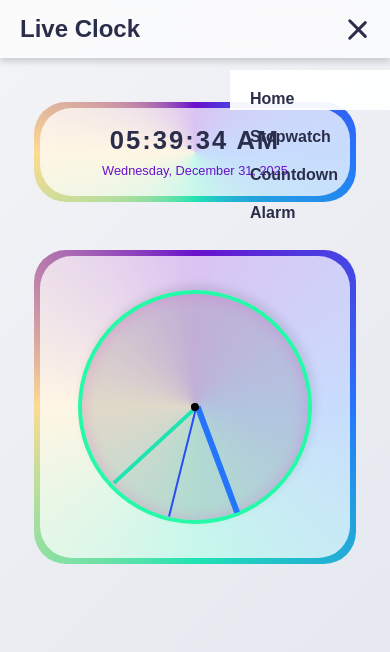
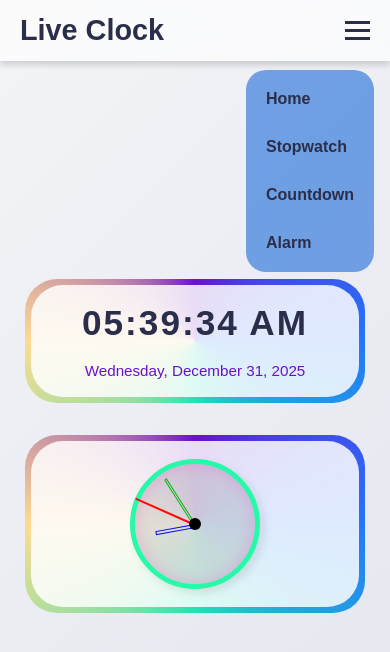
Before and after one commit to fsheray7/Live-clock, a plain HTML site: page index.html in a window 390 px wide. Both pictures are taken after a click on the element 357 px from the left and 29 px from the top of the page. Drawn offline with Linux system fonts and the light colour scheme.

Commit message:
fixed some styling and sizing

```diff
--- a/css/alarm.css
+++ b/css/alarm.css
@@ -1,53 +1,63 @@
-/* =========================
+/* =========================================================
+   VARIABLES
+========================================================= */
+:root {
+  --bg-main: linear-gradient(135deg, #f3f4f7, #e3e6ee);
+  --text-dark: #2b2e4a;
+  --accent: #f92672;
+}
+
+/* =========================================================
    RESET
-========================= */
+========================================================= */
 * {
   margin: 0;
   padding: 0;
   box-sizing: border-box;
 }
 
-/* =========================
+/* =========================================================
    BODY
-========================= */
+========================================================= */
 body {
   min-height: 100vh;
   font-family: "Poppins", sans-serif;
-  background: linear-gradient(135deg, #f3f4f7, #e3e6ee);
+  background: var(--bg-main);
+  color: var(--text-dark);
+
   display: flex;
-  flex-direction: column;
+  justify-content: center;
   align-items: center;
-  justify-content: flex-start;
-  padding-top: 80px;
+
+  padding: 100px 16px 32px;
 }
 
-/* =========================
+/* =========================================================
    NAVBAR
-========================= */
+========================================================= */
 nav {
   position: fixed;
   top: 0;
-  left: 0;
   width: 100%;
-  background: rgba(255, 255, 255, 0.65);
-  backdrop-filter: blur(20px);
-  box-shadow: 0 4px 6px rgba(0,0,0,0.15);
+  background: rgba(255, 255, 255, 0.7);
+  backdrop-filter: blur(30px);
+  box-shadow: 0 4px 6px rgba(0, 0, 0, 0.15);
   z-index: 999;
 }
 
 .nav-container {
   max-width: 1200px;
-  margin: 0 auto;
+  margin: auto;
+  padding: 14px 20px;
+
   display: flex;
   justify-content: space-between;
   align-items: center;
-  padding: 15px 20px;
 }
 
 .logo {
   font-size: 1.8rem;
   font-weight: 700;
-  color: #2b2e4a;
 }
 
 .nav-links {
@@ -56,33 +66,31 @@ nav {
   list-style: none;
 }
 
-.nav-links li a {
+.nav-links a {
   text-decoration: none;
   font-weight: 600;
-  font-size: 1.1rem;
-  color: #2b2e4a;
+  color: var(--text-dark);
   position: relative;
-  transition: 0.3s;
 }
 
-.nav-links li a::after {
+.nav-links a::after {
   content: "";
   position: absolute;
   left: 0;
   bottom: -4px;
   width: 0;
   height: 2px;
-  background: #f92672;
+  background: var(--accent);
   transition: 0.3s;
 }
 
-.nav-links li a:hover::after {
+.nav-links a:hover::after {
   width: 100%;
 }
 
-/* =========================
-   HAMBURGER MENU
-========================= */
+/* =========================================================
+   HAMBURGER
+========================================================= */
 .hamburger {
   display: none;
   flex-direction: column;
@@ -93,38 +101,22 @@ nav {
 .hamburger span {
   width: 25px;
   height: 3px;
-  background: #2b2e4a;
-  border-radius: 2px;
-  transition: all 0.3s;
+  background: var(--text-dark);
 }
 
-.hamburger.active span:nth-child(1) {
-  transform: rotate(45deg) translate(5px, 5px);
-}
-
-.hamburger.active span:nth-child(2) {
-  opacity: 0;
-}
-
-.hamburger.active span:nth-child(3) {
-  transform: rotate(-45deg) translate(5px, -5px);
-}
-
-
-/* =========================
-   CARD
-========================= */
+/* =========================================================
+   ALARM CARD
+========================================================= */
 .card {
   position: relative;
-  padding: 40px 50px;
+  width: clamp(280px, 36vw, 480px);
+  padding: clamp(28px, 4vw, 48px);
+
   border-radius: 28px;
-  background: rgba(255,255,255,0.65);
+  background: rgba(255, 255, 255, 0.75);
   backdrop-filter: blur(20px);
   text-align: center;
   overflow: hidden;
-  margin: 20px;
-  width: 480px;
-  z-index: 1;
 }
 
 .card::before {
@@ -132,7 +124,13 @@ nav {
   position: absolute;
   inset: -6px;
   border-radius: 34px;
-  background: conic-gradient(#6a11cb, #2575fc, #20e3b2, #fddb92, #6a11cb);
+  background: conic-gradient(
+    #6a11cb,
+    #2575fc,
+    #20e3b2,
+    #fddb92,
+    #6a11cb
+  );
   animation: spin 20s linear infinite;
   z-index: -1;
 }
@@ -142,8 +140,7 @@ nav {
   position: absolute;
   inset: 6px;
   border-radius: 22px;
-  background: rgba(255,255,255,0.75);
-  z-index: 0;
+  background: rgba(255, 255, 255, 0.85);
 }
 
 .card > * {
@@ -151,132 +148,55 @@ nav {
   z-index: 1;
 }
 
-/* =========================
-   FORM ELEMENTS
-========================= */
+/* =========================================================
+   FORM
+========================================================= */
 label {
   display: block;
   text-align: left;
-  margin-bottom: 5px;
+  margin-bottom: 6px;
   font-weight: 500;
-  color: #2b2e4a;
 }
 
-input[type="time"], input[type="date"] {
+input[type="time"],
+input[type="date"] {
   width: 100%;
-  padding: 10px 15px;
-  border-radius: 10px;
+  padding: 12px 14px;
+  border-radius: 12px;
   border: none;
-  box-shadow: inset 4px 4px 10px rgba(0,0,0,0.08), inset -4px -4px 10px #ffffff;
-  margin-bottom: 15px;
+  margin-bottom: 14px;
   font-size: 1rem;
 }
 
 button {
-  background: #f3f4f7;
-  color: #2b2e4a;
+  width: 100%;
+  padding: 14px;
+  border-radius: 18px;
   border: none;
-  border-radius: 18px;
-  padding: 14px 30px;
   font-size: 1rem;
-  font-weight: 500;
   cursor: pointer;
-  box-shadow: 6px 6px 12px rgba(0,0,0,0.1), -6px -6px 12px #ffffff;
-  transition: transform 0.2s ease, box-shadow 0.2s ease;
-  margin-top: 10px;
 }
 
-button:hover {
-  transform: translateY(-2px);
-  box-shadow: 10px 10px 20px rgba(0,0,0,0.15), -10px -10px 20px #ffffff;
-}
-
-button:active {
-  transform: translateY(0);
-  box-shadow: inset 4px 4px 10px rgba(0,0,0,0.1), inset -4px -4px 10px #ffffff;
-}
-
-/* =========================
-   ALARM LIST
-========================= */
-#alarm-list {
-  margin-top: 20px;
-  text-align: left;
-}
-
-.alarm-item {
-  display: flex;
-  justify-content: space-between;
-  align-items: center;
-  width: 100%;
-  padding: 8px 12px;
-  background: rgba(243,244,247,0.5);
-  border-radius: 12px;
-  margin-bottom: 10px;
-  font-weight: 500;
-  color: #2b2e4a;
-}
-
-
-/* =========================
+/* =========================================================
    RESPONSIVE
-========================= */
+========================================================= */
 @media (max-width: 768px) {
-  .card {
-    width: 280px;
-    padding: 30px 30px;
+  .hamburger {
+    display: flex;
   }
 
-  input[type="time"], input[type="date"] {
-    font-size: 0.9rem;
-  }
-
-  nav {
-    gap: 20px;
-  }
-}
-
-
-/* =========================
-   RESPONSIVE
-========================= */
-@media (max-width: 768px) {
-  nav{
-    background: rgba(255, 255, 255, 0.65);
-  }
   .nav-links {
     position: fixed;
     top: 70px;
     right: -100%;
-    height: calc(100% - 70px);
-    width: 200px;
-    background: rgba(255,255,255,0.95);
     flex-direction: column;
-    gap: 20px;
+    background: rgba(105, 154, 226, 0.95);
     padding: 20px;
+    border-radius: 20px;
     transition: 0.3s;
   }
 
   .nav-links.open {
-    right: 0;
-  }
-
-  .hamburger {
-    display: flex;
+    right: 16px;
   }
 }
-
-@media (max-width: 480px) {
-  nav{
-    background: rgba(255, 255, 255, 0.65);
-  }
-  .nav-links {
-    width: 160px;
-  }
-  .nav-links li a {
-    font-size: 1rem;
-  }
-  .logo {
-    font-size: 1.5rem;
-  }
-}
--- a/css/countdown.css
+++ b/css/countdown.css
@@ -27,9 +27,11 @@ body {
   background: var(--bg-main);
   display: flex;
   justify-content: center;
-  padding-top: 80px;
+  align-items: center;
+  padding: 100px 16px 24px; /* top space for navbar, small bottom padding */
   color: var(--text-dark);
 }
+
 
 /* =========================================================
    NAVBAR
@@ -127,13 +129,20 @@ nav {
 ========================================================= */
 .clock-card {
   position: relative;
-  width: 480px;
+  width: 580px;
+
   padding: 48px 56px;
   border-radius: var(--radius-lg);
   background: var(--glass-bg);
   backdrop-filter: blur(20px);
   text-align: center;
   overflow: hidden;
+  display: flex;
+  flex-direction: column;
+  align-items: center;
+  justify-content: center;
+  gap: 18px;
+
 }
 
 .clock-card::before {
@@ -182,7 +191,7 @@ nav {
 .inputs {
   display: flex;
   justify-content: center;
-  gap: 12px;
+  gap: 8px;
   margin-bottom: 24px;
 }
 
@@ -202,9 +211,11 @@ input[type="number"] {
    BUTTONS
 ========================================================= */
 #buttons {
+  margin-top: 20px;
   display: flex;
   justify-content: center;
-  gap: 20px;
+  gap: 10px;
+  flex-direction: column;
 }
 
 button {
@@ -238,9 +249,7 @@ button:disabled {
   cursor: not-allowed;
 }
 
-/* =========================================================
-   ANIMATION
-========================================================= */
+
 
 
 /* =========================================================
@@ -248,7 +257,7 @@ button:disabled {
 ========================================================= */
 @media (max-width: 1200px) {
   .clock-card {
-    width: min(85vw, 420px);
+    width: min(85vw, 520px);
     padding: 44px 50px;
   }
   #timer {
@@ -276,8 +285,10 @@ button:disabled {
     top: 70px;
     right: -100%;
     width: 220px;
-    height: calc(100% - 70px);
-    background: var(--glass-strong);
+     height:fit-content;
+    background: rgba(105, 154, 226, 0.98);
+    border-radius: 20px;
+    backdrop-filter: blur(20px);
     flex-direction: column;
     padding: 24px;
     gap: 20px;
@@ -300,7 +311,7 @@ button:disabled {
 
 @media (max-width: 600px) {
   .clock-card {
-    width: min(90vw, 260px);
+    width: min(70vw, 660px);
     padding: 28px;
   }
 
@@ -331,7 +342,7 @@ button:disabled {
 
 @media (max-width: 480px) {
   .clock-card {
-    width: min(95vw, 240px);
+    width: min(95vw, 340px);
     padding: 26px;
   }
 
@@ -347,12 +358,16 @@ button:disabled {
 
 @media (max-width: 360px) {
   .clock-card {
+    display: flex;
+    justify-content: center;
+    align-items: center;
     width: min(98vw, 220px);
     padding: 20px;
   }
 
   #timer {
     font-size: 2rem;
+    padding-top: 12px;
   }
 
   input[type="number"] {
--- a/css/home.css
+++ b/css/home.css
@@ -1,70 +1,93 @@
-/* =========================
+/* =========================================================
+   ROOT VARIABLES
+========================================================= */
+:root {
+  --bg-main: linear-gradient(135deg, #f3f4f7, #e3e6ee);
+  --text-dark: #2b2e4a;
+  --accent: #f92672;
+}
+
+/* =========================================================
    RESET
-========================= */
+========================================================= */
 * {
   margin: 0;
   padding: 0;
   box-sizing: border-box;
 }
 
-/* =========================
+/* =========================================================
    BODY
-========================= */
+========================================================= */
 body {
   min-height: 100vh;
   font-family: "Poppins", sans-serif;
-  background: linear-gradient(135deg, #f3f4f7, #e3e6ee);
+  background: var(--bg-main);
+  color: var(--text-dark);
+
   display: flex;
   flex-direction: column;
   align-items: center;
-  justify-content: flex-start;
-  padding-top: 80px; /* space for navbar */
+  justify-content: center;
+
+  padding: 100px 16px 32px;
 }
 
-
-/* =========================
-   CLOCK CARDS
-========================= */
+/* =========================================================
+   CLOCK CONTAINER
+========================================================= */
 .clock-container {
   display: flex;
-  gap: 2vw;
+  gap: 2rem;
   flex-wrap: wrap;
   justify-content: center;
-  padding: 1rem;
   align-items: center;
 }
 
+/* =========================================================
+   CLOCK CARD
+========================================================= */
 .clock-card {
   position: relative;
-  padding: clamp(20px, 4vw, 40px) clamp(25px, 5vw, 50px);
+  width: clamp(260px, 32vw, 420px);
+  padding: clamp(24px, 4vw, 48px);
+
   border-radius: 2rem;
-  background: rgba(255, 255, 255, 0.65);
+  background: rgba(255, 255, 255, 0.7);
   backdrop-filter: blur(20px);
   text-align: center;
   overflow: hidden;
-  margin: 1rem;
-  width: clamp(220px, 25%, );
-  z-index: 1;
+
+  display: flex;
+  flex-direction: column;
+  align-items: center;
+  gap: 1.2rem;
 }
 
-/* Rotating neon border */
+/* Neon border */
 .clock-card::before {
   content: "";
   position: absolute;
   inset: -6px;
   border-radius: 2.2rem;
-  background: conic-gradient(#6a11cb, #2575fc, #20e3b2, #fddb92, #6a11cb);
+  background: conic-gradient(
+    #6a11cb,
+    #2575fc,
+    #20e3b2,
+    #fddb92,
+    #6a11cb
+  );
   animation: spin 20s linear infinite;
   z-index: -1;
 }
 
-/* Inner card */
+/* Inner surface */
 .clock-card::after {
   content: "";
   position: absolute;
   inset: 6px;
   border-radius: 2rem;
-  background: rgba(255, 255, 255, 0.75);
+  background: rgba(255, 255, 255, 0.85);
   z-index: 0;
 }
 
@@ -73,172 +96,103 @@ body {
   z-index: 1;
 }
 
-/* =========================
+/* =========================================================
    DIGITAL CLOCK
-========================= */
+========================================================= */
 #timer {
-  font-size: clamp(2rem, 4vw, 3rem);
+  font-size: clamp(2.2rem, 4.5vw, 4rem);
   font-weight: 600;
   letter-spacing: 2px;
-  color: #2b2e4a;
-  margin-bottom: 0.5rem;
 }
 
 #date {
-  font-size: clamp(1rem, 2vw, 1.2rem);
+  font-size: clamp(0.95rem, 2vw, 1.2rem);
   font-weight: 500;
   color: #6a11cb;
 }
 
-/* =========================
+/* =========================================================
    ANALOG CLOCK
-========================= */
+========================================================= */
 .analog-clock {
+  width: clamp(130px, 22vw, 180px);
+  height: clamp(130px, 22vw, 180px);
+
+  border-radius: 50%;
+  border: 0.35rem solid #26f9a8;
+  background: rgba(58, 57, 57, 0.15);
+
+  box-shadow:
+    4px 4px 10px rgba(0, 0, 0, 0.1),
+    inset 0 0 15px rgba(255, 0, 200, 0.2);
+
   position: relative;
-  width: clamp(120px, 30vw, 180px);
-  height: clamp(120px, 30vw, 180px);
-  border: 0.3rem solid #26f9a8;
-  border-radius: 50%;
-  background: rgba(58, 57, 57, 0.15);
-  box-shadow: 4px 4px 10px rgba(0, 0, 0, 0.1),
-    inset 0 0 15px rgba(255, 0, 200, 0.2);
-  margin: 1rem auto;
-  transform: rotate(-100deg);
 }
 
+/* Clock hands */
 .hand {
   position: absolute;
-  width: 50%;
-  height: 0.2rem;
   top: 50%;
   left: 50%;
   transform-origin: 0% 50%;
-  transform: rotate(0deg);
-  transition: all 0.05s cubic-bezier(0.4, 2.3, 0.3, 1);
+  transition: 0.05s cubic-bezier(0.4, 2.3, 0.3, 1);
 }
 
 .hour {
-  height: 0.35rem;
-  background: #2575fc;
+  width: 40px;
+  height: 4px;
+  border: 1px solid #070bee;
 }
+
 .minute {
-  height: 0.25rem;
-  background: #20e3b2;
+  width: 55px;
+  height: 3px;
+  border: 1px solid #07b810;
 }
+
 .second {
-  height: 0.15rem;
-  background: #264df9;
+  width: 65px;
+  height: 2px;
+  border: 1px solid #ff0808;
 }
 
 .center-dot {
+  width: 12px;
+  height: 12px;
+  background: #000;
+  border-radius: 50%;
   position: absolute;
-  width: clamp(8px, 1.5vw, 12px);
-  height: clamp(8px, 1.5vw, 12px);
-  background: #000000;
   top: 50%;
   left: 50%;
   transform: translate(-50%, -50%);
-  border-radius: 50%;
 }
 
-
-
-/* =========================
-   RESPONSIVE
-========================= */
-@media (max-width: 1024px) {
-  nav {
-    gap: 4vw;
-  }
-  .clock-container {
-    gap: 4vw;
-  }
-}
-
-@media (max-width: 768px) {
-  body {
-    padding-top: 70px;
-  }
-  .clock-card {
-    width: 80%;
-    padding: 2rem;
-  }
-  #timer {
-    font-size: 2rem;
-  }
-  #date {
-    font-size: 0.9rem;
-  }
-  .analog-clock {
-    width: 40vw;
-    height: 40vw;
-  }
-  nav {
-    gap: 20px;
-  }
-}
-
-@media (max-width: 480px) {
-  .clock-card {
-    width: 90%;
-    padding: 1.5rem;
-  }
-  #timer {
-    font-size: 1.6rem;
-  }
-  #date {
-    font-size: 0.8rem;
-  }
-  .analog-clock {
-    width: 60vw;
-    height: 60vw;
-  }
-  nav {
-    flex-direction: column;
-    gap: 15px;
-  }
-}
-
-/* =========================
-   FONT & RESET
-========================= */
-* {
-  margin: 0;
-  padding: 0;
-  box-sizing: border-box;
-}
-
-body {
-  font-family: 'Roboto Slab', 'Poppins', sans-serif;
-}
-
-/* =========================
+/* =========================================================
    NAVBAR
-========================= */
+========================================================= */
 nav {
   position: fixed;
   top: 0;
-  left: 0;
   width: 100%;
   background: rgba(255, 255, 255, 0.65);
-  backdrop-filter: blur(20px);
-  box-shadow: 0 4px 6px rgba(0,0,0,0.15);
+  backdrop-filter: blur(30px);
+  box-shadow: 0 4px 6px rgba(0, 0, 0, 0.15);
   z-index: 999;
 }
 
 .nav-container {
   max-width: 1200px;
-  margin: 0 auto;
+  margin: auto;
+  padding: 14px 20px;
+
   display: flex;
   justify-content: space-between;
   align-items: center;
-  padding: 15px 20px;
 }
 
 .logo {
   font-size: 1.8rem;
   font-weight: 700;
-  color: #2b2e4a;
 }
 
 .nav-links {
@@ -247,33 +201,31 @@ nav {
   list-style: none;
 }
 
-.nav-links li a {
+.nav-links a {
   text-decoration: none;
   font-weight: 600;
-  font-size: 1.1rem;
-  color: #2b2e4a;
+  color: var(--text-dark);
   position: relative;
+}
+
+.nav-links a::after {
+  content: "";
+  position: absolute;
+  bottom: -4px;
+  left: 0;
+  width: 0;
+  height: 2px;
+  background: var(--accent);
   transition: 0.3s;
 }
 
-.nav-links li a::after {
-  content: "";
-  position: absolute;
-  left: 0;
-  bottom: -4px;
-  width: 0;
-  height: 2px;
-  background: #f92672;
-  transition: 0.3s;
-}
-
-.nav-links li a:hover::after {
+.nav-links a:hover::after {
   width: 100%;
 }
 
-/* =========================
-   HAMBURGER MENU
-========================= */
+/* =========================================================
+   HAMBURGER
+========================================================= */
 .hamburger {
   display: none;
   flex-direction: column;
@@ -284,57 +236,40 @@ nav {
 .hamburger span {
   width: 25px;
   height: 3px;
-  background: #2b2e4a;
-  border-radius: 2px;
-  transition: all 0.3s;
+  background: var(--text-dark);
+  transition: 0.3s;
 }
 
-.hamburger.active span:nth-child(1) {
-  transform: rotate(45deg) translate(5px, 5px);
-}
-
-.hamburger.active span:nth-child(2) {
-  opacity: 0;
-}
-
-.hamburger.active span:nth-child(3) {
-  transform: rotate(-45deg) translate(5px, -5px);
-}
-
-/* =========================
+/* =========================================================
    RESPONSIVE
-========================= */
+========================================================= */
 @media (max-width: 768px) {
-  .nav-links {
-    position: fixed;
-    top: 70px;
-    right: -100%;
-    height: calc(100% - 70px);
-    width: 200px;
-    background: rgba(255,255,255,0.95);
-    flex-direction: column;
-    gap: 20px;
-    padding: 20px;
-    transition: 0.3s;
-  }
-
-  .nav-links.open {
-    right: 0;
+  body {
+    padding-top: 80px;
   }
 
   .hamburger {
     display: flex;
   }
+
+  .nav-links {
+    position: fixed;
+    top: 70px;
+    right: -100%;
+    flex-direction: column;
+    background: rgba(105, 154, 226, 0.95);
+    padding: 20px;
+    border-radius: 20px;
+    transition: 0.3s;
+  }
+
+  .nav-links.open {
+    right: 16px;
+  }
 }
 
 @media (max-width: 480px) {
-  .nav-links {
-    width: 160px;
-  }
-  .nav-links li a {
-    font-size: 1rem;
-  }
-  .logo {
-    font-size: 1.5rem;
+  .clock-card {
+    width: 95%;
   }
 }
--- a/css/stopwatch.css
+++ b/css/stopwatch.css
@@ -225,12 +225,14 @@ button:disabled {
     top: 70px;
     right: -100%;
     width: 220px;
-    height: calc(100% - 70px);
-    background: var(--glass-strong);
+     height:fit-content;
+    background: rgba(105, 154, 226, 0.98);
+    backdrop-filter: blur(20px);
     flex-direction: column;
     padding: 24px;
     gap: 20px;
     transition: var(--transition);
+    border-radius: 20px;
   }
 
   .nav-links.open {
--- a/script/home.js
+++ b/script/home.js
@@ -39,23 +39,6 @@ updateDigitalClock();
 updateAnalogClock();
 
 
-fetch('../partials/navbar.html')
-    .then(response => response.text())
-    .then(data => {
-      document.getElementById('navbar-placeholder').innerHTML = data;
-
-      // Highlight the active page
-      const pageName = window.location.pathname.split("/").pop().split(".")[0];
-      const links = document.querySelectorAll('nav a');
-      links.forEach(link => {
-        if (link.dataset.page === pageName) {
-          link.style.color = '#f92672';   // active color
-          link.style.fontWeight = '700';
-        }
-      });
-    })
-    .catch(error => console.error('Error loading navbar:', error));
-
   // Toggle menu on small screens
   const hamburger = document.querySelector('.hamburger');
   const navLinks = document.querySelector('.nav-links');
```
Also changed, not shown: script/alarm.js (+0 -16 lines), script/countdown.js (+0 -17 lines), 1 other file.
